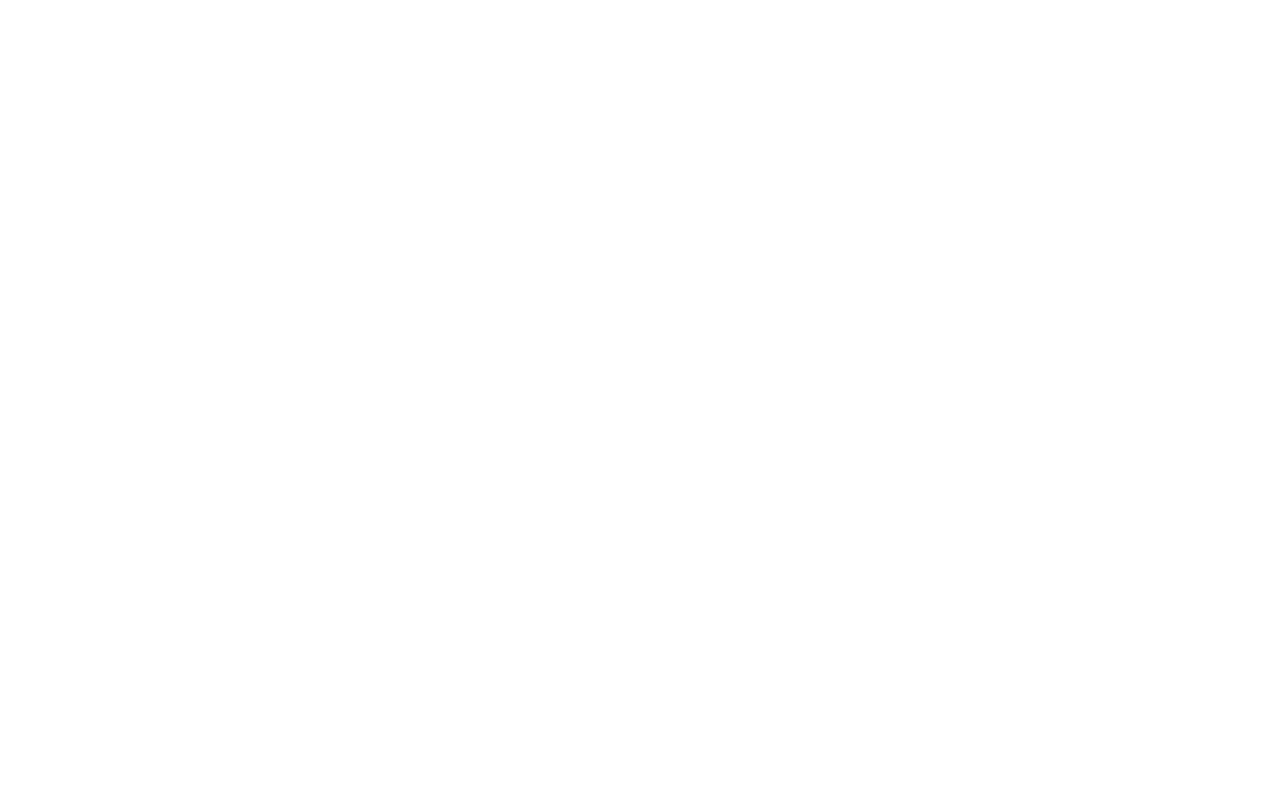
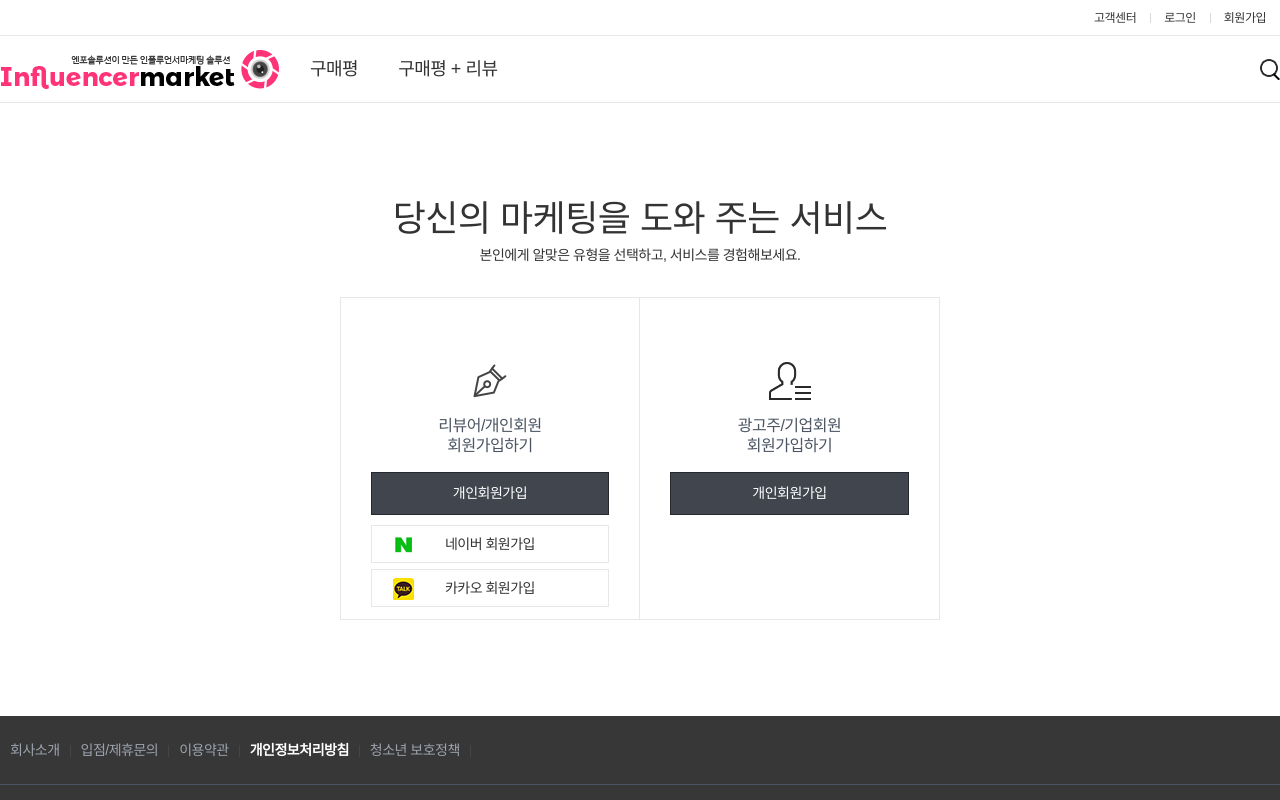
Before and after one commit to junmo-cho/reviewer-clone, a React (Create React App) app: page /signup in a window 1280 px wide. Before the commit this address had no page. Shown: the top 800 px of the page. Built offline with nearby package versions, Linux system fonts and the light colour scheme.

Commit message:
회원가입

```diff
--- a/src/App.js
+++ b/src/App.js
@@ -1,8 +1,10 @@
 import { BrowserRouter, Route, Routes } from "react-router-dom";
 import Layout from "./components/Layout";
+import ServiceLayout from "./components/ServiceLayout";
 import Detail from "./pages/Detail";
 import Home from "./pages/Home";
 import Login from "./pages/Login";
+import SignUp from "./pages/SignUp";
 import SubPage from "./pages/SubPage";
 
 function App() {
@@ -13,7 +15,11 @@
           <Route path="/detail/:id" element={ <Detail /> } />
           <Route path="/subpage/:category" element={ <SubPage /> } />
           <Route path="/login" element={ <Login /> } />
+          <Route path="/signup" element={ <SignUp /> } />
           <Route index element={ <Home /> } />
+          <Route path="/servicecenter" element={<ServiceLayout />}>
+            <Route path="/servicecenter/:centerMenu" element={ <Home /> } />
+          </Route>
         </Route>
       </Routes>
     </BrowserRouter>
--- a/src/components/Layout.js
+++ b/src/components/Layout.js
@@ -13,7 +13,9 @@
               <li className="relative py-2.5 px-3.5">
                 <Link to="/login">로그인</Link>
               </li>
-              <li className="relative py-2.5 px-3.5">회원가입</li>
+              <li className="relative py-2.5 px-3.5">
+                <Link to="/signup">회원가입</Link>
+              </li>
             </ul>
           </div>
         </div>
--- /dev/null
+++ b/src/components/ServiceLayout.js
@@ -0,0 +1,48 @@
+import { useEffect, useState } from "react";
+import { Link, useParams } from "react-router-dom";
+import "./Servicecenter.css";
+
+const ServiceLayout = () => {
+  const { centerMenu } = useParams();
+  const [onState, setOnState] = useState("faq");
+
+  useEffect(() => {
+    setOnState(centerMenu);
+    // console.log(centerMenu);
+  }, [centerMenu])
+
+  return (
+    <div className="container mx-auto flex my-8">
+      <div className="w-64">
+        <h3 className="txt_point_color text-2xl">고객센터</h3>
+        <p className="text-sm mb-5">무엇을 도와드릴까요?</p>
+        <ul className="sc_menu">
+          <li className={`${onState === centerMenu ? "on" : ""} border border-x-0 border-b-0 border-gray-200 text-sm`}>
+            <Link to="/servicecenter/faq" className="block h-full py-4 hover:bg-gray-100 pl-2.5">자주묻는질문</Link>
+          </li>
+          <li className="border border-x-0 border-b-0 border-gray-200 text-sm">
+            <Link to="/servicecenter/inquiry" className="block h-full py-4 hover:bg-gray-100 pl-2.5">1:1문의</Link>
+          </li>
+          <li className="border border-x-0 border-b-0 border-gray-200 text-sm">
+            <Link to="/servicecenter/terms" className="block h-full py-4 hover:bg-gray-100 pl-2.5">이용약관</Link>
+          </li>
+          <li className="border border-x-0 border-b-0 border-gray-200 text-sm">
+            <Link to="/servicecenter/policy" className="block h-full py-4 hover:bg-gray-100 pl-2.5">개인정보처리방침</Link>
+          </li>
+          <li className="border border-x-0 border-b-0 border-gray-200 text-sm">
+            <Link to="/servicecenter/protection" className="block h-full py-4 hover:bg-gray-100 pl-2.5">청소년보호정책</Link>
+          </li>
+          <li className="border border-x-0 border-b-0 border-gray-200 text-sm">
+            <Link to="/servicecenter/notice" className="block h-full py-4 hover:bg-gray-100 pl-2.5">공지사항</Link>
+          </li>
+          <li className="border border-x-0 border-gray-200 text-sm">
+            <Link to="/servicecenter/alliance" className="block h-full py-4 hover:bg-gray-100 pl-2.5">제휴문의</Link>
+          </li>
+        </ul>
+      </div>
+      <div className="ml-10">Adfsdfsd</div>
+    </div>
+  );
+}
+
+export default ServiceLayout;
--- /dev/null
+++ b/src/components/Servicecenter.css
@@ -0,0 +1,4 @@
+.sc_menu li.on {
+  background: #efefef;
+  color: #ff3478;
+}
--- a/src/pages/Login.css
+++ b/src/pages/Login.css
@@ -7,6 +7,7 @@
   background: #f9f9f9;
   height: 3.125rem;
   box-sizing: border-box;
+  color: #ccc;
 }
 
 .login_box > ul > li:first-child {
@@ -16,6 +17,7 @@
 .login_box > ul > li.on {
   background: #fff;
   border-bottom: 0;
+  color: #000;
 }
 
 .login_box > ul > li::before {
--- /dev/null
+++ b/src/pages/SignUp.css
@@ -0,0 +1,34 @@
+.sign_up_box {
+  width: 37.5rem;
+}
+
+.sign_up_btn {
+  background: #41464e;
+  border: 1px solid #25282d;
+  color: #fff;
+  font-size: 14px;
+  width: 80%;
+  padding: 10px 0;
+}
+
+.naver_sign_up::before {
+  content: "";
+  display: block;
+  position: absolute;
+  left: 21px;
+  top: 8px;
+  width: 22px;
+  height: 22px;
+  background: url("../../public/img/naver_login_icon.png") center no-repeat;
+}
+
+.kakao_sign_up::before {
+  content: "";
+  display: block;
+  position: absolute;
+  left: 21px;
+  top: 8px;
+  width: 22px;
+  height: 22px;
+  background: url("../../public/img/kakao_login_ico.png") center no-repeat;
+}
--- /dev/null
+++ b/src/pages/SignUp.js
@@ -0,0 +1,28 @@
+import "./SignUp.css";
+
+const SignUp = () => {
+  return (
+    <div className="container mx-auto flex justify-center items-center py-24">
+      <div className="sign_up_box text-center">
+        <h3 className="text-4xl mb-1.5">당신의 마케팅을 도와 주는 서비스</h3>
+        <p className="text-sm">본인에게 알맞은 유형을 선택하고, 서비스를 경험해보세요.</p>
+        <div className="sign_up_area flex mt-8">
+          <div className="border border-gray-200 pt-12 w-1/2 pb-1.5">
+            <img src="../../img/review_ico.png" className="mx-auto" />
+            <p className="text-base text-gray-600 leading-tight">리뷰어/개인회원 <br /> 회원가입하기</p>
+            <button className="sign_up_btn block mx-auto mb-2.5 mt-4">개인회원가입</button>
+            <button className="naver_sign_up relative block mx-auto border border-gray-200 w-4/5 py-2 text-sm mb-1.5">네이버 회원가입</button>
+            <button className="kakao_sign_up relative block mx-auto border border-gray-200 w-4/5 py-2 text-sm mb-1.5">카카오 회원가입</button>
+          </div>
+          <div className="border border-gray-200 border-l-0 pt-12 w-1/2">
+            <img src="../../img/cooper_ico.png" className="mx-auto" />
+            <p className="text-base text-gray-600 leading-tight">광고주/기업회원 <br /> 회원가입하기</p>
+            <button className="sign_up_btn block mx-auto mb-2.5 mt-4">개인회원가입</button>
+          </div>
+        </div>
+      </div>
+    </div>
+  );
+}
+
+export default SignUp;
```
Also changed, not shown: public/img/cooper_ico.png (added), public/img/review_ico.png (added).
